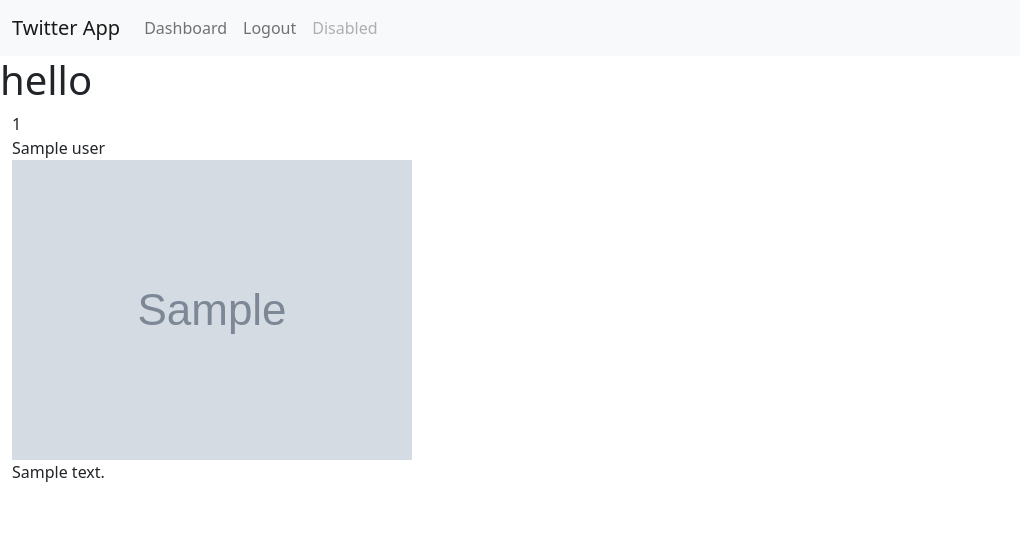
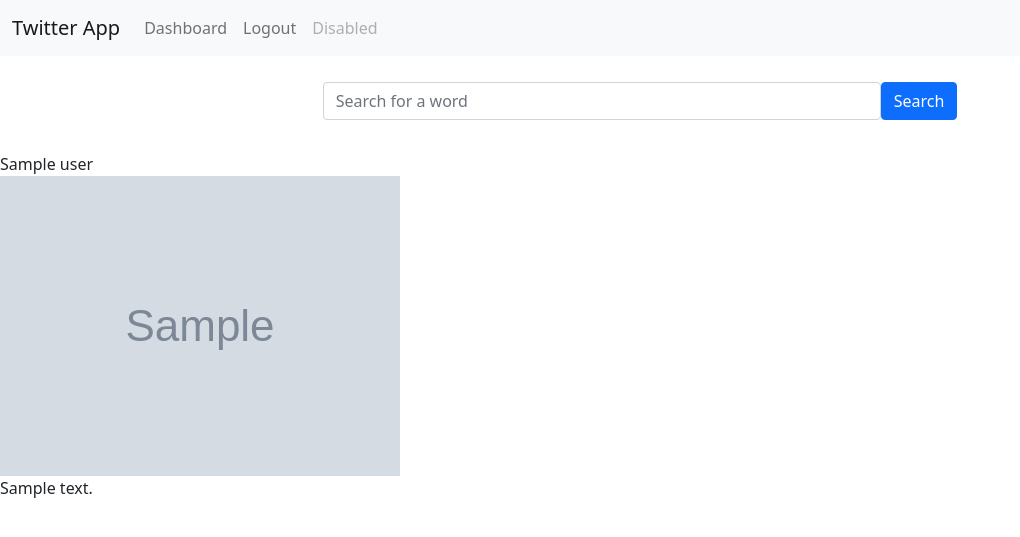
Before and after one commit to 747oli/Twitter, a Flask app: template twitterApp/templates/dashboard.html in a window 1280 px wide. Shown: the top 537 px of the page, without its empty margins (0-1020 px from the left). Run offline with Flask 2, Linux system fonts and the light colour scheme; the template is opened without the code that fills it: values that come from a table or form of the project are taken from there, most other values are stand-ins (such as "Sample title", 1, 10 or a date in 2020); grey boxes marked "Sample" are stand-in pictures.

Commit message:
Update Dashboard.hmlt; implemented searchbar Update Dashboard.css; implemented searchbar Update Forms.py; implemented SearchForm Update Routes.py; updated the dashboard route

```diff
--- a/twitterApp/Forms.py
+++ b/twitterApp/Forms.py
@@ -14,3 +14,7 @@ class LoginForm(FlaskForm):
 class AuthoriseForm(FlaskForm):
     autorisation_key = StringField(label="Autorisation Key", validators=[Length(min=7, max=7), DataRequired()])
     submit = SubmitField(label="Check Authorisation Key")
+
+class SearchForm(FlaskForm):
+    searchField = StringField(label="Search For word", render_kw={"placeholder": "Search for a word"})
+    search= SubmitField(label="Search")
--- a/twitterApp/static/css/dashboard.css
+++ b/twitterApp/static/css/dashboard.css
@@ -0,0 +1,25 @@
+.container{
+    display: flex;
+    flex-direction: row;
+    justify-content: center;
+    align-items: flex-end;
+}
+
+.container2 {
+    display: flex;
+    flex-direction: column;
+}
+
+.item2 {
+
+}
+
+form {
+    margin-top: 2%;
+}
+
+.input {
+    min-width: 50%;
+    max-width: 70%;
+
+}
--- a/twitterApp/templates/dashboard.html
+++ b/twitterApp/templates/dashboard.html
@@ -7,13 +7,30 @@
 {% endblock %}
 
 {% block content %}
-<h1>hello</h1>
-<div class="container-fluid">
-    {% for status in statusses %}
-    <div>{{ status.id }}</div>
-    <div>{{ status.user.name }}</div>
-    <div><img src="{{ status.user.profile_image_url}}"></div>
-    <div>{{ status.full_text }}</div>
-    {% endfor %}
+
+<form method="POST">
+    <div class="container">
+        <div class="mb-3 item input">
+            {{ form.searchField(class="form-control") }}
+        </div>
+        <div>
+            <div class="mb-3 item">
+                {{ form.search(class="btn btn-primary") }}
+            </div>
+        </div>
+    </div>
+</form>
+
+
+
+<div class="container2">
+                {% for status in statusses %}
+                    <div class="item2">
+                        <div>{{ status.user.name }}</div>
+                        <div><img src="{{ status.user.profile_image_url}}"></div>
+                        <div>{{ status.full_text }}</div>
+                    </div>
+                {% endfor %}
 </div>
+
 {% endblock %}
```
Also changed, not shown: twitterApp/routes.py (+20 -14 lines).
